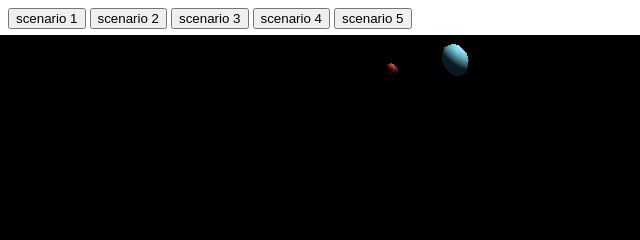
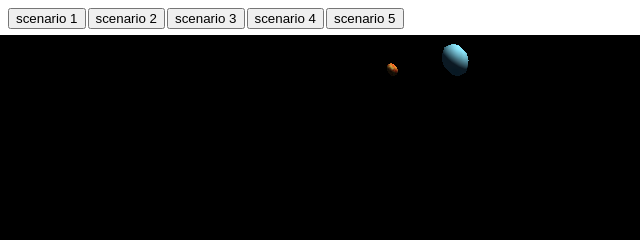
Before and after one commit to alex-kings/planets, a plain HTML site: page index.html in a window 1280 px wide. Both pictures are taken after a click on the button "scenario 5". Shown: the top 240 px of the page, 0-640 px from the left. Drawn offline with nearby package versions, Linux system fonts and the light colour scheme.

Commit message:
Improved button layout. Changed planet textures for scenario 5.

```diff
--- a/Rendering.js
+++ b/Rendering.js
@@ -36,7 +36,7 @@ s4.addEventListener("click",()=>{
 s5.addEventListener("click",()=>{
     newScenario([new Planet(1,5,[0,0,0],[0,-0.8,0],"Sun", "sun"),
                 new Planet(0.2,1,[5,0,0],[0,5,0],"Earth", "uranus1"),
-                new Planet(0.08,0.05,[5.8,0,0],[0,0,2],"Moon", "venus1")])
+                new Planet(0.08,0.05,[5.8,0,0],[0,0,2],"Moon", "sun")])
 })
 
 /**
--- /dev/null
+++ b/Style.css
@@ -0,0 +1,12 @@
+canvas {
+    position: fixed;
+    top: 2.2em;
+    bottom: 0;
+    left: 0;
+    right: 0;
+  }
+.container{
+    display:flex;
+    flex-direction:row;
+    gap:2px;
+}
--- a/index.html
+++ b/index.html
@@ -5,24 +5,19 @@
     <meta http-equiv="X-UA-Compatible" content="IE=edge" />
     <meta name="viewport" content="width=device-width, initial-scale=1.0" />
     <title>Planets</title>
-    <style>
-      canvas {
-        position: fixed;
-        top: 2.2em;
-        bottom: 0;
-        left: 0;
-        right: 0;
-      }
-    </style>
+    <link rel="stylesheet" href="Style.css">
   </head>
   <body>
     <script type="module" src="./Planet.js"></script>
     <script type="module" src="./Rendering.js"></script>
+    <div class="container">
+      <button id="scenario 1">scenario 1</button>
+      <button id="scenario 2">scenario 2</button>
+      <button id="scenario 3">scenario 3</button>
+      <button id="scenario 4">scenario 4</button>
+      <button id="scenario 5">scenario 5</button>
+    </div>
     <canvas id="Jolycanvas"></canvas>
-    <button id="scenario 1">scenario 1</button>
-    <button id="scenario 2">scenario 2</button>
-    <button id="scenario 3">scenario 3</button>
-    <button id="scenario 4">scenario 4</button>
-    <button id="scenario 5">scenario 5</button>
+
   </body>
 </html>
```
